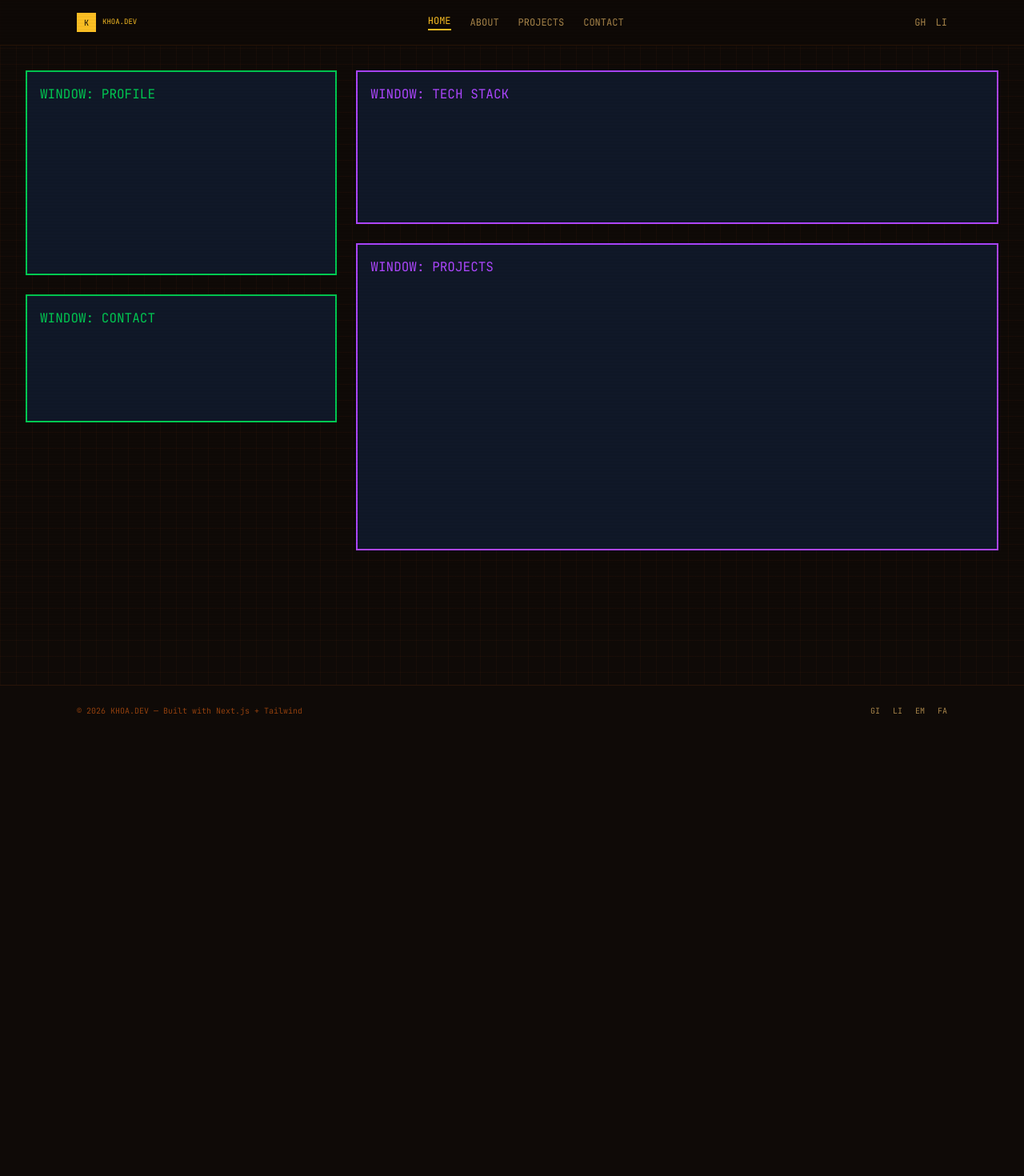
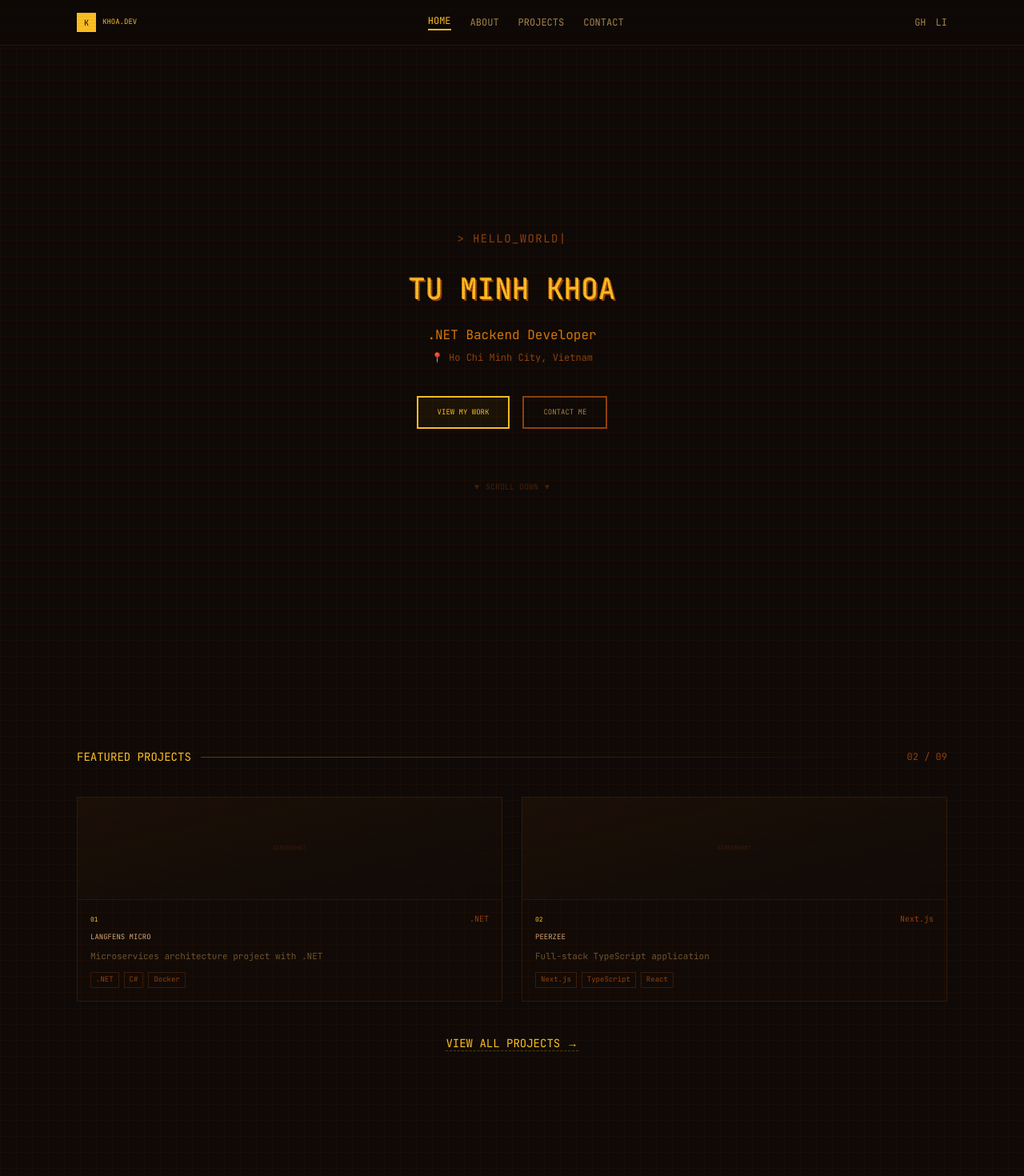
Before and after one commit to minkhoaa/porfolio, a Next.js app: page / in a window 1280 px wide. Shown: the top 1470 px of the page at 80% size. Before the commit the page ends 920 px from the top, so only its background shows below. Built offline with nearby package versions, Linux system fonts and the light colour scheme.

Commit message:
feat: implement home page with hero, featured projects, tech stack

```diff
--- a/src/app/page.tsx
+++ b/src/app/page.tsx
@@ -1,23 +1,43 @@
-// src/app/page.tsx
+import Link from "next/link";
+import Hero from "@/components/Hero";
+import ProjectCard from "@/components/ProjectCard";
+import TechGrid from "@/components/TechGrid";
+import { getFeaturedProjects, projects } from "@/data/projects";
+
 export default function Home() {
+  const featured = getFeaturedProjects();
+
   return (
-    // 1. CONTAINER CHÍNH (Desktop)
-    // min-h-screen: Đảm bảo web luôn cao ít nhất bằng màn hình
-    // p-8: Padding xung quanh (khoảng hở lề)
-    <main className="min-h-screen p-4 md:p-8 max-w-7xl mx-auto">
+    <>
+      <Hero />
 
+      <section className="max-w-6xl mx-auto px-4 sm:px-6 lg:px-8 py-20">
+        <div className="flex items-center gap-3 mb-10">
+          <h2 className="font-pixel text-sm text-retro-amber">FEATURED PROJECTS</h2>
+          <div className="flex-1 h-px bg-gradient-to-r from-retro-amber/30 to-transparent" />
+          <span className="font-mono text-xs text-retro-brown">
+            {String(featured.length).padStart(2, "0")} / {String(projects.length).padStart(2, "0")}
+          </span>
+        </div>
+        <div className="grid grid-cols-1 md:grid-cols-2 gap-6">
+          {featured.map((project, i) => (
+            <ProjectCard key={project.slug} project={project} index={i} />
+          ))}
+        </div>
+        <div className="text-center mt-10">
+          <Link href="/projects" className="font-mono text-sm text-retro-amber border-b border-dashed border-retro-amber/30 hover:border-retro-amber transition-colors">
+            VIEW ALL PROJECTS →
+          </Link>
+        </div>
+      </section>
 
-      <div className="grid grid-cols-1 lg:grid-cols-12 gap-6 h-full">
-        <section className="lg:col-span-4 flex flex-col gap-6">
-          <div className="border-2 border-green-500 bg-gray-900 h-64 p-4 text-green-500">WINDOW: PROFILE</div>
-          <div className="border-2 border-green-500 bg-gray-900 h-40 p-4 text-green-500">WINDOW: CONTACT</div>
-        </section>
-        <section className="lg:col-span-8 flex flex-col gap-6">
-          <div className="border-2 border-purple-500 bg-gray-900 h-48 p-4 text-purple-500">WINDOW: TECH STACK</div>
-          <div className="border-2 border-purple-500 bg-gray-900 h-96 p-4 text-purple-500">WINDOW: PROJECTS</div>
-        </section>
-
-      </div>
-    </main>
+      <section className="max-w-6xl mx-auto px-4 sm:px-6 lg:px-8 py-20">
+        <div className="flex items-center gap-3 mb-10">
+          <h2 className="font-pixel text-sm text-retro-amber">TECH STACK</h2>
+          <div className="flex-1 h-px bg-gradient-to-r from-retro-amber/30 to-transparent" />
+        </div>
+        <TechGrid />
+      </section>
+    </>
   );
 }
```
